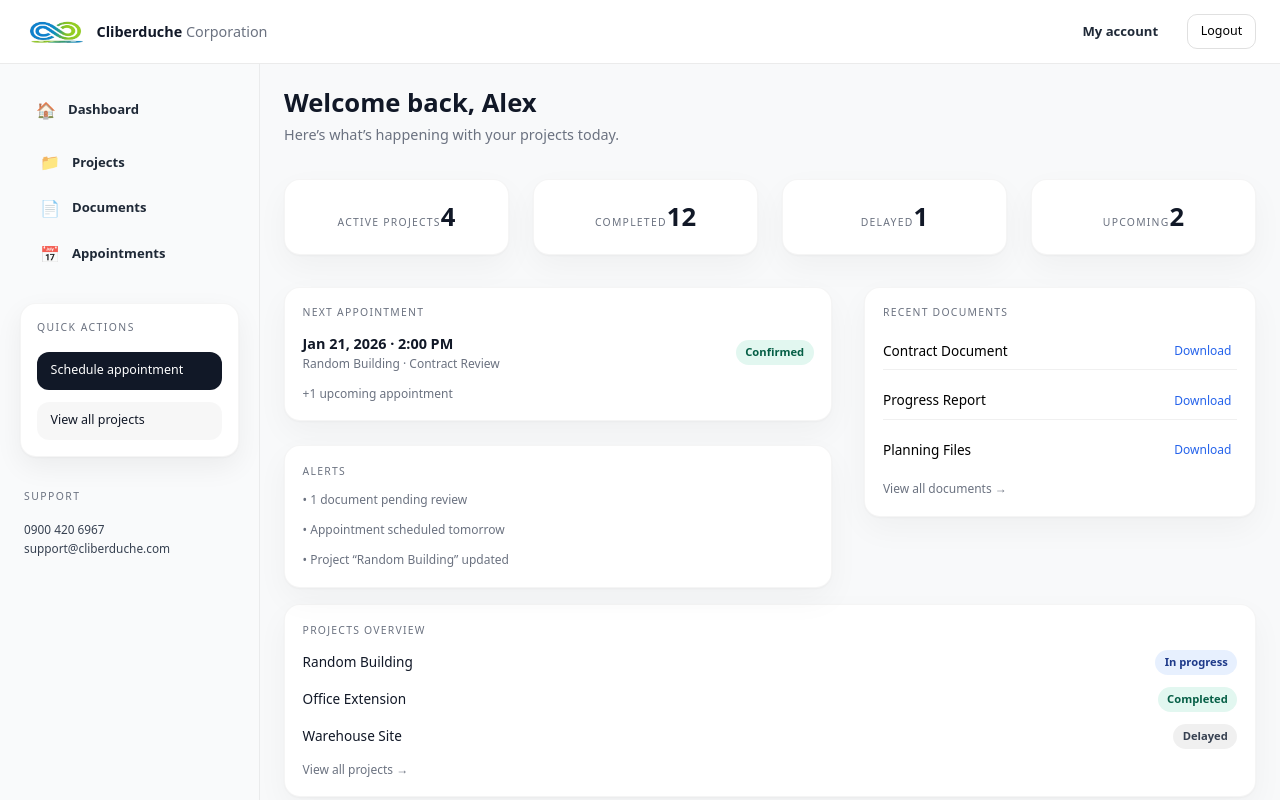
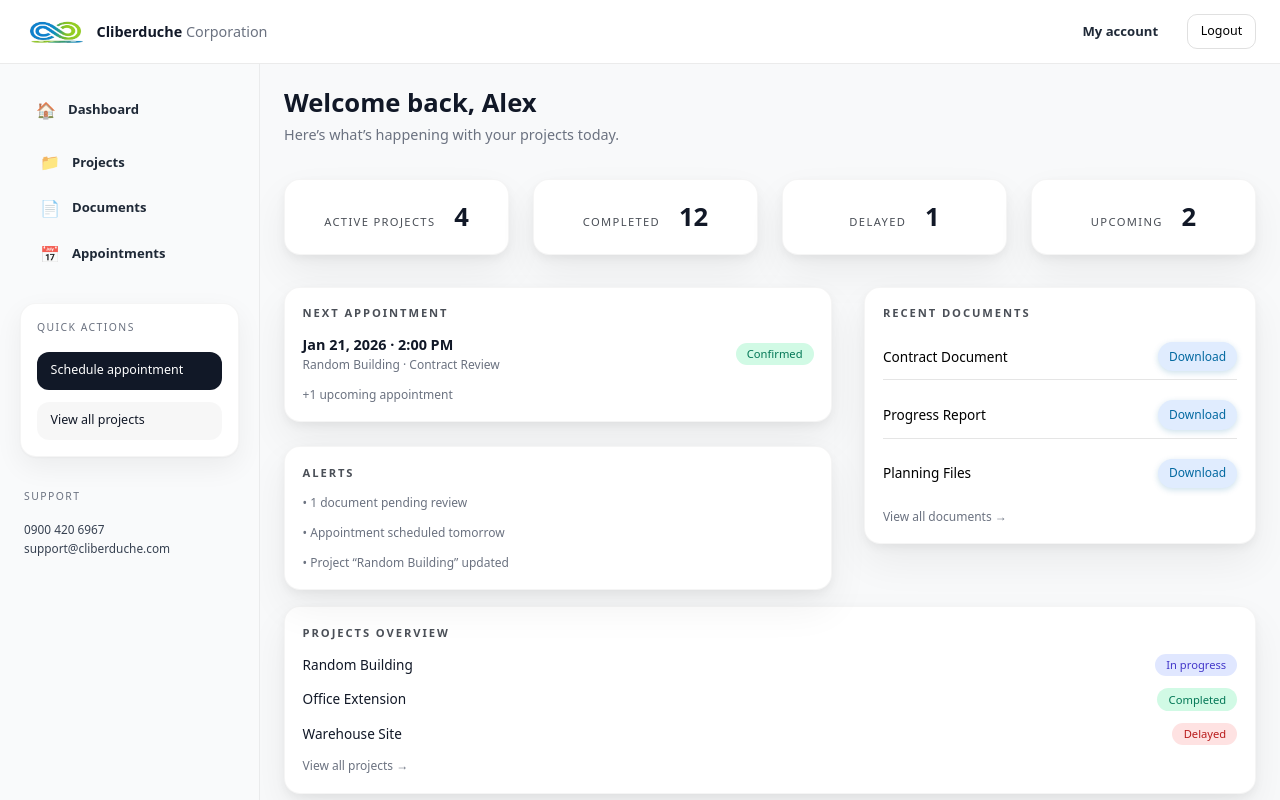
Before and after one commit to Ka-atsu/OJT_Project_Company_System, a React app in the folder frontend/: page /k in a window 1280 px wide. Built offline with nearby package versions, Linux system fonts and the light colour scheme; no server answers; the HTML template or start-up script is replaced by a standard one.

Commit message:
Small changes for the client side styling

```diff
--- a/frontend/src/pages/clientSide/Appointment/appointment.css
+++ b/frontend/src/pages/clientSide/Appointment/appointment.css
@@ -35,10 +35,14 @@
 }
 
 .appointment-tab.is-active {
-  background: rgba(0, 0, 0, 0.08);
-  font-weight: 600;
+  background: rgba(0, 0, 0, 0.1);
+  font-weight: 700;
 }
-
+.dash-surface{
+  box-shadow:
+    0 4px 10px rgba(0, 0, 0, 0.05),
+    0 18px 40px rgba(0, 0, 0, 0.06);
+}
 /* =========================
    TABLE SURFACE
    (acts like Projects list container)
@@ -80,6 +84,10 @@
 .appointment-table thead th,
 .appointment-table tbody td {
   border-right: 1px solid rgba(0, 0, 0, 0.06);
+}
+
+.appointment-table thead th{
+  font-size: 0.8rem;
 }
 
 .appointment-table thead th:last-child,
--- a/frontend/src/pages/clientSide/Dashboard/dashboard.page.css
+++ b/frontend/src/pages/clientSide/Dashboard/dashboard.page.css
@@ -52,10 +52,12 @@
 }
 
 .dashboard .dash-stat-label {
-  font-size: 0.65rem;
+  font-size: 0.7rem;
   letter-spacing: 0.12em;
   text-transform: uppercase;
-  color: #6b7280;
+  margin-right: 10%;
+  font-weight: 500;
+  color: #4a4f57;
 }
 
 .dashboard .dash-stat-value {
@@ -91,16 +93,17 @@
   border-radius: 16px;
   background: #ffffff;
   box-shadow:
-    0 1px 2px rgba(0, 0, 0, 0.03),
-    0 12px 32px rgba(0, 0, 0, 0.04);
+    0 4px 10px rgba(0, 0, 0, 0.05),
+    0 18px 40px rgba(0, 0, 0, 0.06);
 }
 
 .dashboard .dash-surface-header {
   margin-bottom: 0.75rem;
-  font-size: 0.65rem;
-  letter-spacing: 0.12em;
+  font-size: 0.7rem;
+  letter-spacing: 0.12rem;
   text-transform: uppercase;
-  color: #6b7280;
+  font-weight: bold;
+  color: #4a4f57;
 }
 
 /* -------------------------
@@ -129,11 +132,47 @@
   justify-content: space-between;
   padding: 0.5rem 0;
   font-size: 0.85rem;
-  border-bottom: 1px solid rgba(0, 0, 0, 0.06);
+  border-bottom: 1px solid rgba(0, 0, 0, 0.1);
 }
 
 .dashboard .dash-doc:last-child {
   border-bottom: none;
+}
+
+/* -------------------------
+   DOCUMENT ACTION BUTTON
+------------------------- */
+
+.dashboard .dash-doc-action {
+  font-size: 0.75rem;
+  font-weight: 500;
+  padding: 0.35rem 0.7rem;
+  border-radius: 999px;
+  background: #e0ecfe;
+  color: #0369a1;
+  box-shadow: 0 2px 6px rgba(3, 105, 161, 0.2);
+  border: none;
+  cursor: pointer;
+  transition:
+    background 0.2s ease,
+    color 0.2s ease,
+    transform 0.15s ease;
+}
+
+.dashboard .dash-doc-action:hover {
+  background: #a0cbe2;
+  color: #034d75;
+  transform: translateY(-1px);
+  box-shadow: 0 4px 12px rgba(3, 105, 161, 0.3);
+}
+
+.dashboard .dash-doc-action:active {
+  transform: translateY(0);
+}
+
+.dashboard .dash-doc-action:focus-visible {
+  outline: 2px solid #38bdf8;
+  outline-offset: 2px;
 }
 
 /* -------------------------
@@ -171,6 +210,31 @@
   font-size: 0.85rem;
   font-weight: 500;
   color: #111827;
+}
+
+/* -------------------------
+   STATUS PILLS
+------------------------- */
+
+.dashboard .dash-status {
+  font-size: 0.7rem;
+  font-weight: 500;
+  padding: 0.35rem 0.7rem;
+  border-radius: 999px;
+  white-space: nowrap;
+  line-height: 1;
+}
+.dashboard .dash-status.success {
+  background: #d1fae5;
+  color: #047857;
+}
+.dashboard .dash-status.active {
+  background: #e0e7ff;
+  color: #4338ca;
+}
+.dashboard .dash-status.muted {
+  background: #fee2e2;
+  color: #b91c1c;
 }
 
 /* =========================================================
--- a/frontend/src/pages/clientSide/Document/ClientDocuments.jsx
+++ b/frontend/src/pages/clientSide/Document/ClientDocuments.jsx
@@ -187,11 +187,18 @@ export default function ClientDocuments() {
                   <div className="docs-file-meta">
                     <div className="docs-file-name">{d.name}</div>
                     <div className="docs-file-sub">
-                      <span>Type: {d.type}</span>
-                      <span className="docs-dot">•</span>
-                      <span>Shared by: {d.sharedBy}</span>
-                      <span className="docs-dot">•</span>
-                      <span>Date: {d.date}</span>
+                      <div className="doc-file-sub-categ">
+                        <span className="docs-dot">•</span>
+                        <span>Type: {d.type}</span>
+                      </div>
+                      <div className="doc-file-sub-categ">
+                        <span className="docs-dot">•</span>
+                        <span>Shared by: {d.sharedBy}</span>
+                      </div>
+                      <div className="doc-file-sub-categ">
+                        <span className="docs-dot">•</span>
+                        <span>Date: {d.date}</span>
+                      </div>
                     </div>
                   </div>
                 </div>
--- a/frontend/src/pages/clientSide/Document/documents.css
+++ b/frontend/src/pages/clientSide/Document/documents.css
@@ -37,6 +37,9 @@
   min-width: 260px;
   flex: 1;
   max-width: 420px;
+    box-shadow:
+    0 4px 10px rgba(0, 0, 0, 0.05),
+    0 18px 40px rgba(0, 0, 0, 0.06);
 }
 
 .docs-search-icon {
@@ -90,6 +93,9 @@
   border: 1px solid rgba(0, 0, 0, 0.08);
   border-radius: 12px;
   overflow: hidden;
+    box-shadow:
+    0 4px 10px rgba(0, 0, 0, 0.05),
+    0 18px 40px rgba(0, 0, 0, 0.06);
 }
 
 .docs-list {
@@ -165,7 +171,6 @@
   gap: 0.35rem;
   align-items: center;
 }
-
 .docs-dot {
   opacity: 0.7;
 }
@@ -179,17 +184,30 @@
 }
 
 .docs-action-btn {
-  width: 36px;
+   width: 36px;
   height: 36px;
   border-radius: 10px;
   border: 1px solid rgba(0, 0, 0, 0.08);
-  background: rgba(0, 0, 0, 0.03);
+  background: #e0f2fe; /* soft sky blue background */
+  color: #0369a1; /* darker blue icon/text */
   cursor: pointer;
-  font-size: 0.95rem;
+  font-size: 1.3rem; /* slightly bigger for visibility */
+  font-weight: 300; /* bolder */
+  display: flex;
+  align-items: center;
+  justify-content: center;
+  transition:
+    background 0.2s ease,
+    color 0.2s ease,
+    transform 0.15s ease,
+    box-shadow 0.2s ease;
 }
 
 .docs-action-btn:hover {
-  background: rgba(0, 0, 0, 0.06);
+  background: #0369a1; /* darker blue on hover */
+  color: #ffffff; /* icon turns white */
+  transform: translateY(-1px);
+  box-shadow: 0 4px 10px rgba(3, 105, 161, 0.3);
 }
 
 /* Empty + footer */
--- a/frontend/src/pages/clientSide/Project/project.css
+++ b/frontend/src/pages/clientSide/Project/project.css
@@ -25,6 +25,9 @@
   border: 1px solid rgba(0, 0, 0, 0.08);
   border-radius: 12px;
   overflow: hidden;
+    box-shadow:
+    0 4px 10px rgba(0, 0, 0, 0.05),
+    0 18px 40px rgba(0, 0, 0, 0.06);
 }
 
 .project-surface-header {
@@ -145,13 +148,13 @@
 }
 
 .project-status.in-progress {
-  background: rgba(17, 24, 39, 0.08);
-  color: #111827;
+  background: #e0e7ff;
+  color: #4338ca;
 }
 
 .project-status.completed {
-  background: rgba(16, 185, 129, 0.14);
-  color: #065f46;
+  background: #d1fae5;
+  color: #047857;
 }
 
 .project-status.active {
@@ -163,6 +166,23 @@
 .project-empty {
   padding: 16px;
   opacity: 0.7;
+}
+
+.project-status:hover {
+  transform: scale(1.05);
+  transition: all 0.5s ease;
+}
+
+.project-status.in-progress:hover {
+  background: #c7d2fe;
+}
+
+.project-status.completed:hover {
+  background: #a7f3d0;
+}
+
+.project-status.active:hover {
+  background: rgba(245, 158, 11, 0.3);
 }
 
 /* =========================================================
```
